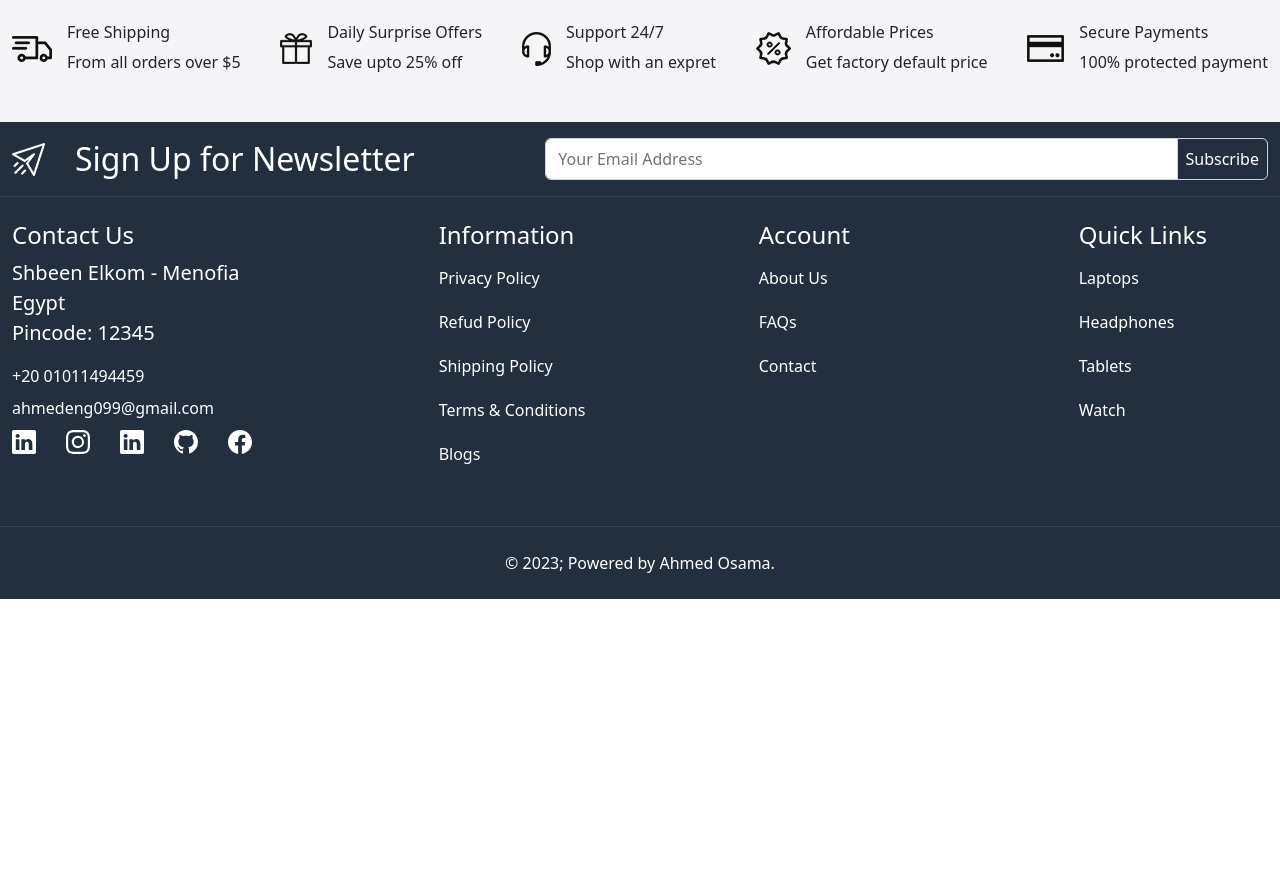
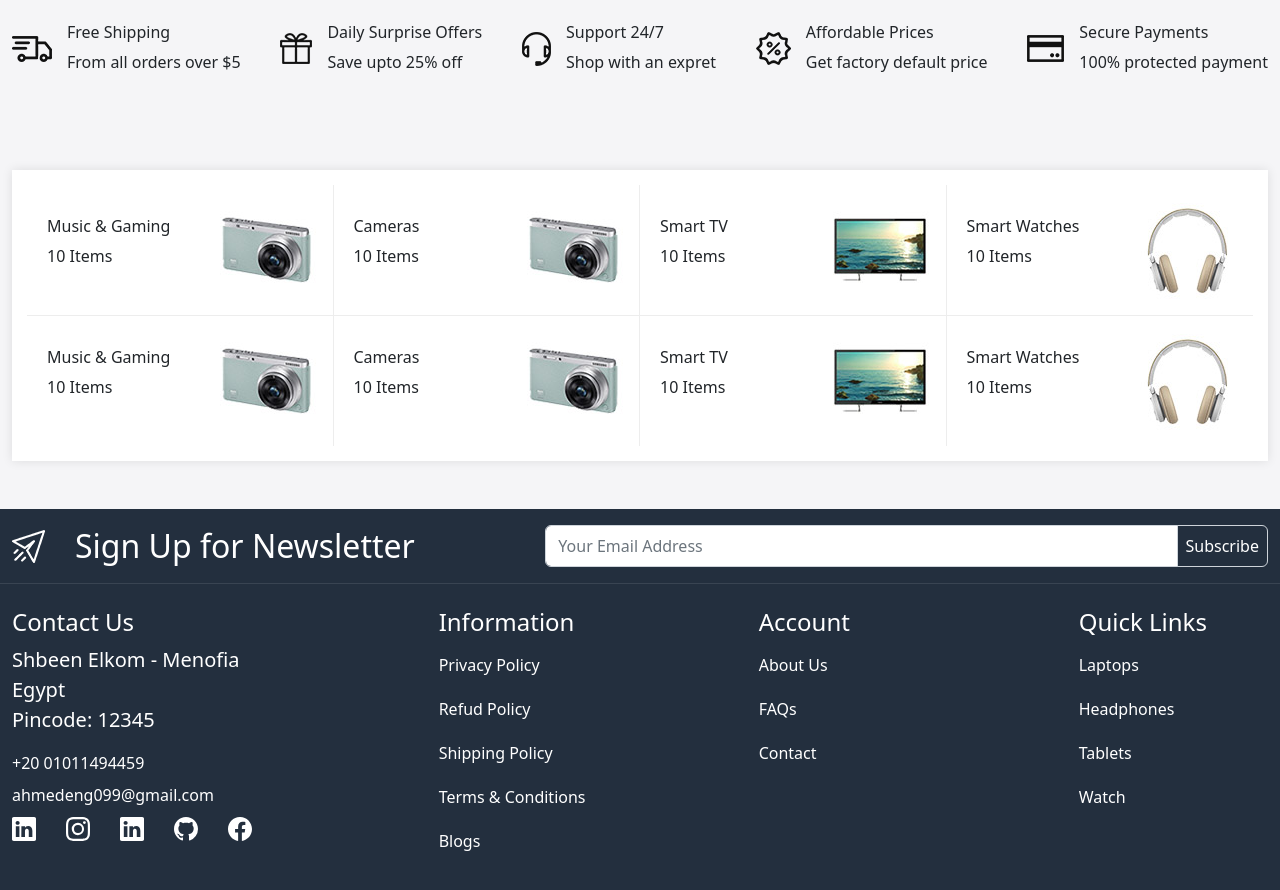
Before and after one commit to AhmedOsama099/AmazonClone, a React (Vite) app: page / in a window 1280 px wide. Shown: the part 1000-1890 px from the top of the page. Before the commit the page ends 1599 px from the top, so only its background shows below. Built offline with nearby package versions, Linux system fonts and the light colour scheme.

Commit message:
add home section 3

```diff
--- a/src/App.scss
+++ b/src/App.scss
@@ -7,6 +7,7 @@
     --color-232f3e:#232f3e;
     --color-bf4800:#bf4800;
     --color-f5f5f7:#f5f5f7;
+    --color-ededed:#ededed;
   }
 
 
--- a/src/pages/Home/Home.scss
+++ b/src/pages/Home/Home.scss
@@ -81,6 +81,46 @@
 
 }
 
-.home-wrapper-2{
+.home-wrapper-2, .home-wrapper-3{
     background-color: var(--color-f5f5f7);
 }
+
+
+.home-wrapper-3{
+
+    .categories{
+        background-color: white;
+        box-shadow: 0 0 10px #0000001a;
+        padding: 15px;
+
+        > div {
+            width: 25%;
+            padding: 10px 10px 10px 20px;
+
+            >div{
+                width: 60%;
+            }
+
+       &:nth-child(1),
+       &:nth-child(2),
+       &:nth-child(3),
+       &:nth-child(5),
+       &:nth-child(6),
+       &:nth-child(7)
+       {
+          border-right: 1px solid var(--color-ededed);
+       }
+
+       &:nth-child(1),
+       &:nth-child(2),
+       &:nth-child(3),
+       &:nth-child(4)
+       {
+            border-bottom: 1px solid var(--color-ededed);
+       }
+
+
+        }
+
+}
+}
--- a/src/pages/Home/Home.tsx
+++ b/src/pages/Home/Home.tsx
@@ -1,12 +1,14 @@
 import "./Home.scss";
 import Section1 from "./Section1";
 import Section2 from "./Section2";
+import Section3 from "./Section3";
 
 const Home = () => {
   return (
     <>
       <Section1 />
       <Section2 />
+      <Section3 />
     </>
   );
 };
--- a/src/pages/Home/Section2.tsx
+++ b/src/pages/Home/Section2.tsx
@@ -1,6 +1,5 @@
 import Container from "react-bootstrap/Container";
 import { Col, Row } from "react-bootstrap";
-import { Link } from "react-router-dom";
 
 const services = [
   {
--- /dev/null
+++ b/src/pages/Home/Section3.tsx
@@ -0,0 +1,81 @@
+import Container from "react-bootstrap/Container";
+import { Col, Row } from "react-bootstrap";
+
+const categories = [
+  {
+    id: 1,
+    imageSrc: "images/camera.jpg",
+    h6Content: "Music & Gaming",
+    pContent: "10 Items",
+  },
+  {
+    id: 2,
+    imageSrc: "images/camera.jpg",
+    h6Content: "Cameras",
+    pContent: "10 Items",
+  },
+  {
+    id: 3,
+    imageSrc: "images/tv.jpg",
+    h6Content: "Smart TV",
+    pContent: "10 Items",
+  },
+  {
+    id: 4,
+    imageSrc: "images/headphone.jpg",
+    h6Content: "Smart Watches",
+    pContent: "10 Items",
+  },
+  {
+    id: 5,
+    imageSrc: "images/camera.jpg",
+    h6Content: "Music & Gaming",
+    pContent: "10 Items",
+  },
+  {
+    id: 6,
+    imageSrc: "images/camera.jpg",
+    h6Content: "Cameras",
+    pContent: "10 Items",
+  },
+  {
+    id: 7,
+    imageSrc: "images/tv.jpg",
+    h6Content: "Smart TV",
+    pContent: "10 Items",
+  },
+  {
+    id: 8,
+    imageSrc: "images/headphone.jpg",
+    h6Content: "Smart Watches",
+    pContent: "10 Items",
+  },
+];
+
+const Section2 = () => {
+  return (
+    <section>
+      <Container fluid="xxl" className="home-wrapper-3 py-5">
+        <Row>
+          <Col md="12">
+            <div>
+              <div className="categories d-flex flex-wrap justify-content-between align-items-center">
+                {categories.map((ele) => (
+                  <div key={ele.id} className="d-flex align-items-center">
+                    <div>
+                      <h6>{ele.h6Content}</h6>
+                      <p>{ele.pContent}</p>
+                    </div>
+                    <img src={ele.imageSrc} alt="" />
+                  </div>
+                ))}
+              </div>
+            </div>
+          </Col>
+        </Row>
+      </Container>
+    </section>
+  );
+};
+
+export default Section2;
```
